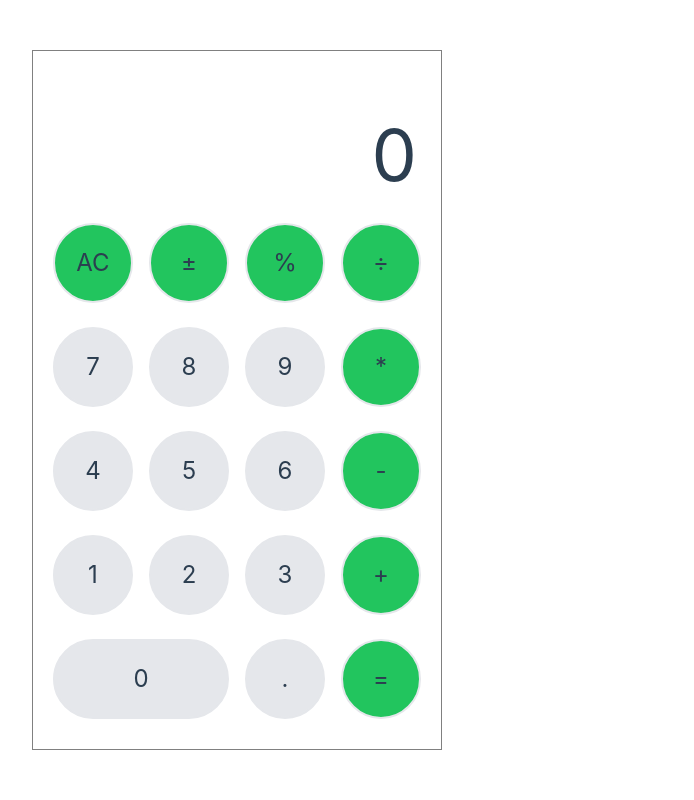
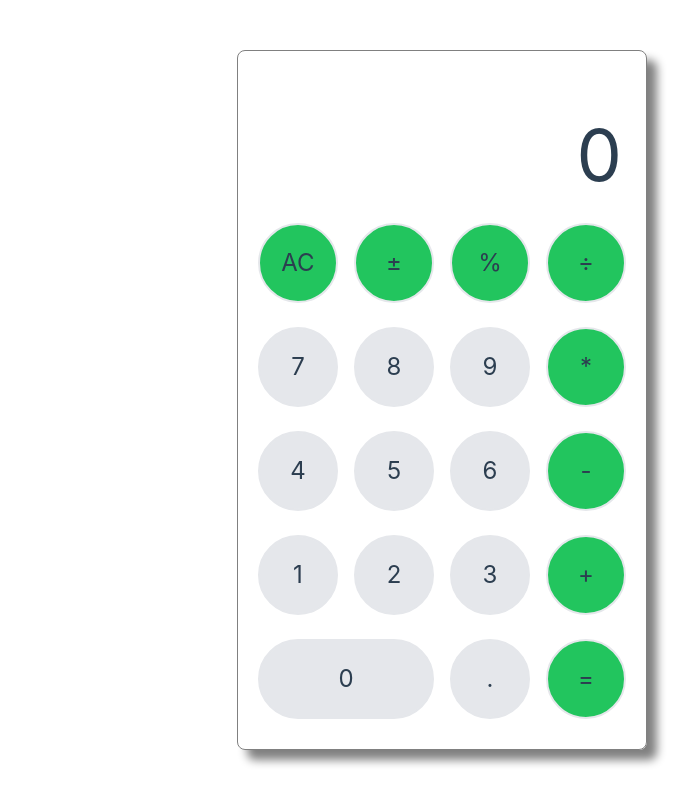
Before and after one commit to catakkio/innocv-calculator, a Vue app: page / in a window 1280 px wide. Shown: the whole page, without its empty margins (198-892 px from the left). Built offline with nearby package versions, Linux system fonts and the light colour scheme.

Commit message:
css changes and minor improvements

```diff
--- a/src/App.vue
+++ b/src/App.vue
@@ -3,13 +3,5 @@ import Calculator from "./ui/components/Calculator/Calculator.vue";
 </script>
 
 <template>
-  <div>
-    <calculator />
-  </div>
+  <calculator />
 </template>
-
-<style>
-@tailwind base;
-@tailwind components;
-@tailwind utilities;
-</style>
--- a/src/store/CalculatorStore.ts
+++ b/src/store/CalculatorStore.ts
@@ -74,8 +74,6 @@ export const useCalculatorStore = defineStore("CalculatorStore", {
     },
 
     setOperatorToApply(operator: Operator) {
-      debugger;
-
       if (this.previousTotal === undefined) {
         this.previousTotal = Number(this.displayedValue);
       } else {
--- a/src/ui/assets/main.css
+++ b/src/ui/assets/main.css
@@ -1,25 +1,16 @@
 @import './base.css';
+
+@tailwind base;
+@tailwind components;
+@tailwind utilities;
 
 #app {
   max-width: 1280px;
   margin: 0 auto;
   padding: 2rem;
-
   font-weight: normal;
 }
 
-a,
-.green {
-  text-decoration: none;
-  color: hsla(160, 100%, 37%, 1);
-  transition: 0.4s;
-}
-
-@media (hover: hover) {
-  a:hover {
-    background-color: hsla(160, 100%, 37%, 0.2);
-  }
-}
 
 @media (min-width: 1024px) {
   body {
@@ -29,7 +20,6 @@ a,
 
   #app {
     display: grid;
-    grid-template-columns: 1fr 1fr;
     padding: 0 2rem;
   }
 }
--- a/src/ui/components/Calculator/Calculator.vue
+++ b/src/ui/components/Calculator/Calculator.vue
@@ -1,6 +1,6 @@
 <template>
   <div>
-    <div class="calculator-container noselect">
+    <div class="calculator-container noselect rounded-lg">
       <div class="w-full h-full">
         <calculator-display class="h-1/5" data-testid="calculator-display" />
         <calculator-keyboard data-testid="calculator-keyboard" />
@@ -29,6 +29,7 @@ export default {
   height: 700px;
   width: 410px;
   border: 1px solid gray;
+  box-shadow: 10px 10px 10px grey;
 }
 
 .noselect {
--- a/src/ui/components/Calculator/_components/CalculatorBtnOperator.vue
+++ b/src/ui/components/Calculator/_components/CalculatorBtnOperator.vue
@@ -24,7 +24,6 @@ export default {
   },
   methods: {
     onOperatorClick() {
-      debugger;
       if (this.operator === Operator.Reset) {
         this.calculatorStore.reset();
       } else if (this.operator === Operator.Equal) {
```
